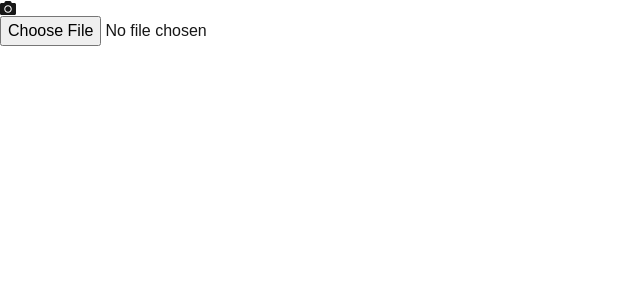
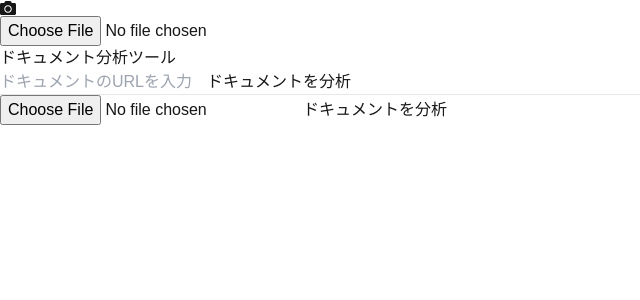
Before and after one commit to GitFoxTail/neon-operate, a Next.js app: page / in a window 1280 px wide. Shown: the top 300 px of the page, without its empty margins (0-640 px from the left). Built offline with nearby package versions, Linux system fonts and the light colour scheme.

Commit message:
azure-document-intelligence追加

```diff
--- a/package.json
+++ b/package.json
@@ -9,6 +9,9 @@
     "lint": "next lint"
   },
   "dependencies": {
+    "@azure-rest/ai-document-intelligence": "^1.0.0-beta.3",
+    "@azure/ai-form-recognizer": "^5.0.0",
+    "@azure/core-auth": "^1.9.0",
     "@neondatabase/serverless": "^0.10.4",
     "dotenv": "^16.4.7",
     "drizzle-orm": "^0.39.1",
--- /dev/null
+++ b/src/app/api/analyze-document/route.ts
@@ -0,0 +1,24 @@
+import { NextResponse } from "next/server";
+import { DocumentAnalysisClient, AzureKeyCredential } from "@azure/ai-form-recognizer";
+
+const endpoint: string = process.env.AZURE_FORM_RECOGNIZER_ENDPOINT!;
+const apiKey : string  = process.env.AZURE_FORM_RECOGNIZER_API_KEY!;
+
+const client = new DocumentAnalysisClient(endpoint, new AzureKeyCredential(apiKey));
+
+export async function POST(request: Request){
+    try{
+        const { documentUrl } = await request.json();
+
+        const poller = await client.beginAnalyzeDocumentFromUrl("prebuilt-read", documentUrl);
+        const result = await poller.pollUntilDone();
+
+        return NextResponse.json({ result });
+    }catch(error){
+        console.log(error);
+        return NextResponse.json(
+            { error: "ドキュメントの分析中にエラーが発生しました。"},
+            { status: 500 }
+        );
+    }
+}
--- a/src/app/page.tsx
+++ b/src/app/page.tsx
@@ -1,12 +1,20 @@
 "use client"
-import Image from "next/image";
-import { useState } from "react";
 import CameraCapture from "@/components/camera_capture";
 
-export default function Home() {
+import React from "react";
+import DocumentAnalyzer from "@/components/DocumentAnalyzer";
+import FileUploader from "@/components/FileUploader";
+
+export default function HomePage() {
   return (
-    <div>
-      <CameraCapture />
-    </div>
+    <main>
+      <div>
+        <CameraCapture />
+      </div>
+      <h1>ドキュメント分析ツール</h1>
+      <DocumentAnalyzer />
+      <hr />
+      <FileUploader />
+    </main>
   );
 }
--- /dev/null
+++ b/src/components/DocumentAnalyzer.tsx
@@ -0,0 +1,40 @@
+'use client'
+
+import React, { useState } from "react";
+
+export default function DocumentAnalyzer(){
+    const [documentUrl, setDocumentUrl] = useState('');
+    const [result, setResult] = useState<any>(null);
+
+    const handleAnalyze = async () => {
+        const response = await fetch('/api/analyze-document', {
+            method: 'POST',
+            headers: {
+                'Content-Type': 'application/json',
+            },
+            body: JSON.stringify({ documentUrl }),
+        });
+
+        const data = await response.json();
+        setResult(data.result);
+    };
+
+    return (
+        <div>
+            <input
+                type="text"
+                placeholder="ドキュメントのURLを入力"
+                value={documentUrl}
+                onChange={(e) => setDocumentUrl(e.target.value)}
+            />
+            <button onClick={handleAnalyze}>ドキュメントを分析</button>
+
+            {result && (
+                <div>
+                    <h3>分析結果：</h3>
+                    <pre>{JSON.stringify(result, null, 2)}</pre>
+                </div>
+            )}
+        </div>
+    );
+}
--- /dev/null
+++ b/src/components/FileUploader.tsx
@@ -0,0 +1,45 @@
+'use client';
+
+import React, { useState } from "react";
+
+export default function FileUploader(){
+    const [file, setFile] = useState<File | null>(null);
+    const [result, setResult] = useState<any>(null);
+
+    const handleFileChange = (e: React.ChangeEvent<HTMLInputElement>) => {
+        if (e.target.files){
+            setFile(e.target.files[0]);
+        }
+    };
+
+    const handleAnalyze = async () => {
+        if (!file) return;
+
+        const formData = new FormData();
+        formData.append('file', file);
+
+        const response = await fetch('/api/upload-and-analyze', {
+            method: 'POST',
+            body: formData,
+        });
+
+        const data = await response.json();
+        setResult(data.result);
+    };
+
+    return (
+        <div>
+            <input type="file" onChange={handleFileChange} />
+            <button onClick={handleAnalyze} disabled={!file}>
+                ドキュメントを分析
+            </button>
+
+            {result && (
+                <div>
+                    <h3>分析結果</h3>
+                    <pre>{JSON.stringify(result, null, 2)}</pre>
+                </div>
+            )}
+        </div>
+    );
+}
```
Also changed, not shown: src/app/api/upload-and-analyze/route.ts (added, +37 -0 lines), src/components/ResultDisplay.tsx (added, +14 -0 lines), 1 other file (tests, documents, lock files or other folders).
